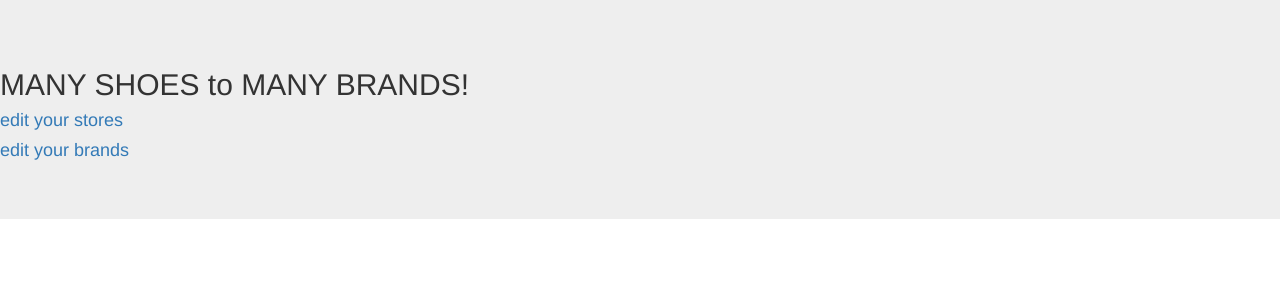
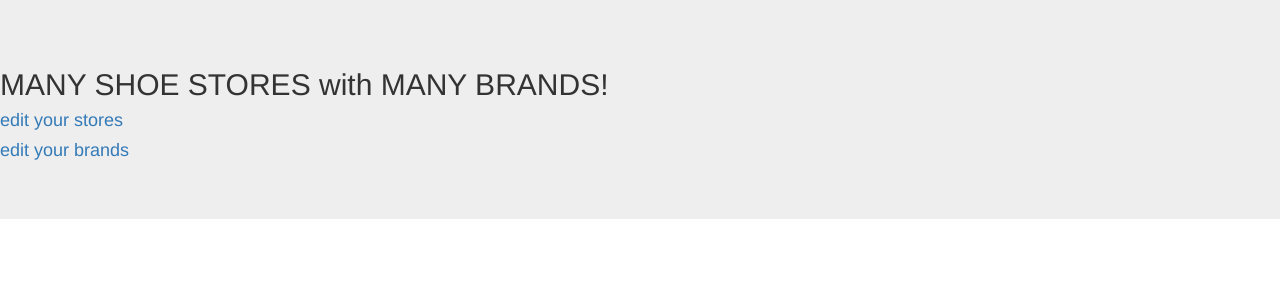
Before and after one commit to FisherKyle/shoe-store-php, a PHP site: template views/index.html.twig in a window 1280 px wide. Shown: the top 300 px of the page. Run offline with PHP 8.4, Linux system fonts and the light colour scheme; the template is opened without the code that fills it, so the values that code supplies are empty; some libraries are stand-ins or nearby versions.

```diff
--- a/views/brands.html.twig
+++ b/views/brands.html.twig
@@ -4,7 +4,7 @@
   <head>
     <link rel="stylesheet" href="https://maxcdn.bootstrapcdn.com/bootstrap/3.3.7/css/bootstrap.min.css" integrity="sha384-BVYiiSIFeK1dGmJRAkycuHAHRg32OmUcww7on3RYdg4Va+PmSTsz/K68vbdEjh4u" crossorigin="anonymous">
     <meta charset="utf-8">
-    <title>Shoes</title>
+    <title>MANY STORES to MANY BRANDS</title>
   </head>
 
   <body>
--- a/views/index.html.twig
+++ b/views/index.html.twig
@@ -4,15 +4,16 @@
   <head>
     <link rel="stylesheet" href="https://maxcdn.bootstrapcdn.com/bootstrap/3.3.7/css/bootstrap.min.css" integrity="sha384-BVYiiSIFeK1dGmJRAkycuHAHRg32OmUcww7on3RYdg4Va+PmSTsz/K68vbdEjh4u" crossorigin="anonymous">
     <meta charset="utf-8">
-    <title>MANY SHOES to MANY BRANDS</title>
+    <title>MANY STORES to MANY BRANDS</title>
   </head>
 
   <body>
     <div class="jumbotron">
 
-      <h2>MANY SHOES to MANY BRANDS!</h2>
+      <h2>MANY SHOE STORES with MANY BRANDS!</h2>
 
       <h4><a href="/stores">edit your stores</a></h4>
       <h4><a href="/brands">edit your brands</a></h4>
+
   </body>
 </html>
```
Also changed, not shown: views/stores.html.twig (+30 -2 lines).
